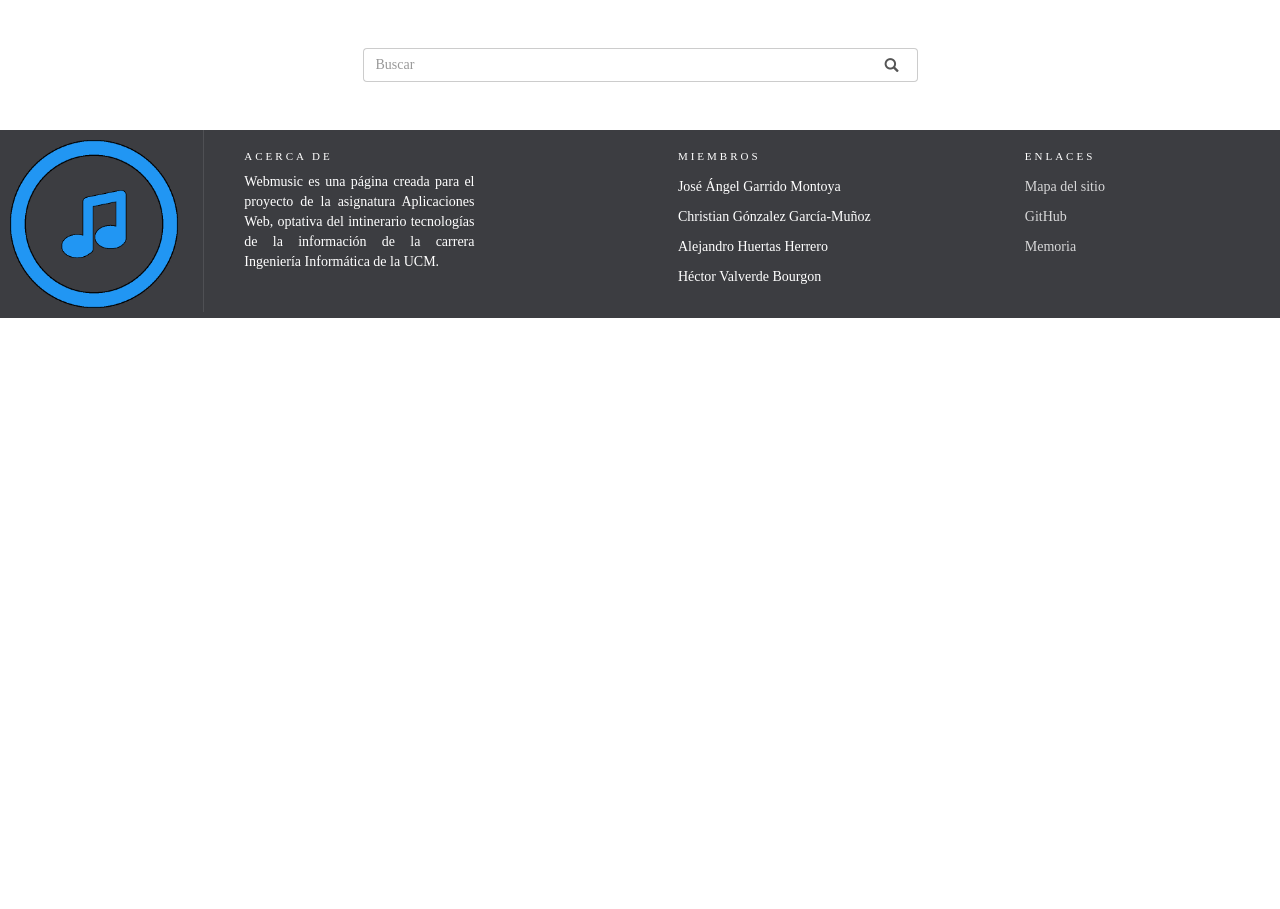
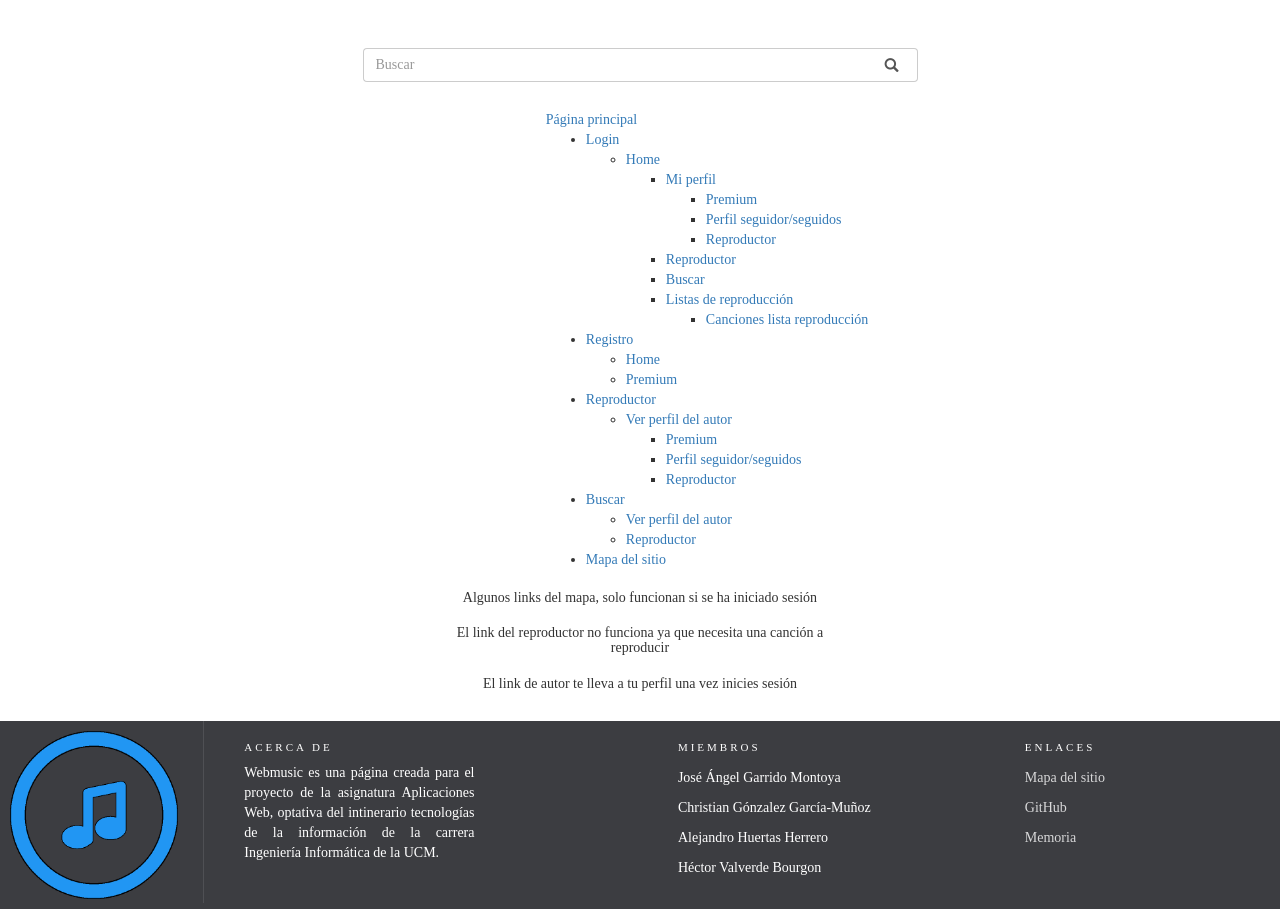
Before and after one commit to al3xhh/AW, a PHP site: page /src/mapa.php in a window 1280 px wide; the page is wider, and only the part inside the window is pictured. Shown: the part 52-961 px from the top of that part. Before the commit the page ends 370 px from the top of that part, so only its background shows below. Run offline with PHP 8.4, Linux system fonts and the light colour scheme; the visitor is signed in with stand-in values (Sample User, id 1); some web fonts are replaced.

Commit message:
Terminado mapa del sitio.

```diff
--- a/src/mapa.php
+++ b/src/mapa.php
@@ -48,6 +48,70 @@
          </div><!-- Fin barra de búsqueda -->
       </div>
 
+      <div class="row">
+         <div id="container-principal" class="col-md-5 col-md-push-5">
+            <a href = "../index.php">Página principal</a>
+            <ul>
+               <li><a href = "login.php">Login</a>
+                  <ul>
+                     <li><a href = "home.php">Home</a>
+                        <ul>
+                           <li><a href = "miperfil.php">Mi perfil</a>
+                              <ul>
+                                 <li><a href = "premium.php">Premium</a></li>
+                                 <li><a href = "usuario.php?usuario=<?php session_start(); echo $_SESSION["usuario"]; ?>">Perfil seguidor/seguidos</a></li>
+                                 <li><a href = "#">Reproductor</a></li>
+                              </ul>
+                           </li>
+                           <li><a href = "#">Reproductor</a></li>
+                           <li><a href = "buscar.php?tipo=1&busqueda=a">Buscar</a>
+                           <li><a href = "listas-reproduccion.php">Listas de reproducción</a>
+                              <ul>
+                                 <li><a href = "lista-reproduccion-canciones.php">Canciones lista reproducción</a></li>
+                              </ul>
+                           </li>
+                        </ul>
+                     </li>
+                  </ul>
+               </li>
+               <li><a href = "registro.php">Registro</a>
+                  <ul>
+                     <li><a href = "home.php">Home</a></li>
+                     <li><a href = "premium.php">Premium</a></li>
+                  </ul>
+               </li>
+               <li><a href = "#">Reproductor</a>
+                  <ul>
+                     <li><a href = "usuario.php?usuario=<?php session_start(); echo $_SESSION["usuario"]; ?>">Ver perfil del autor</a>
+                        <ul>
+                           <li><a href = "premium.php">Premium</a></li>
+                           <li><a href = "usuario.php?usuario=<?php session_start(); echo $_SESSION["usuario"]; ?>">Perfil seguidor/seguidos</a></li>
+                           <li><a href = "#">Reproductor</a></li>
+                        </ul>
+                     </li>
+                  </ul>
+               </li>
+               <li><a href = "buscar.php?tipo=1&busqueda=a">Buscar</a>
+                  <ul>
+                     <li><a href = "usuario.php?usuario=<?php session_start(); echo $_SESSION["usuario"]; ?>">Ver perfil del autor</a></li>
+                     <li><a href = "#">Reproductor</a></li>
+                  </ul>
+               </li>
+               <li><a href = "mapa.php">Mapa del sitio</a>
+            </ul>
+         </div>
+      </div>
+
+      <div class="row text-center">
+         <h5 class="col-md-4 col-md-push-4">Algunos links del mapa, solo funcionan si se ha iniciado sesión</h5>
+      </div>
+      <div class="row text-center">
+         <h5 class="col-md-4 col-md-push-4">El link del reproductor no funciona ya que necesita una canción a reproducir</h5>
+      </div>
+      <div class="row text-center">
+         <h5 class="col-md-4 col-md-push-4">El link de autor te lleva a tu perfil una vez inicies sesión</h5>
+      </div>
+
       <div class="footer-container">
          <footer class="footer-bs" id="footer">
             <div class="row">
```
Lines whose indentation alone changed are shown as unchanged.
